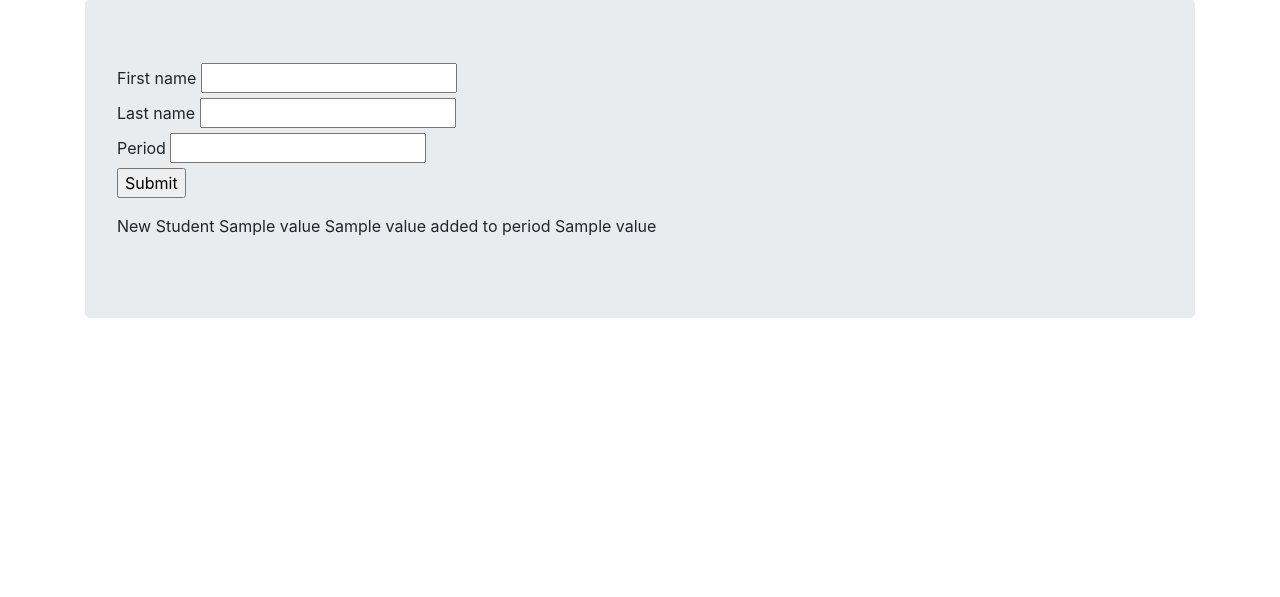
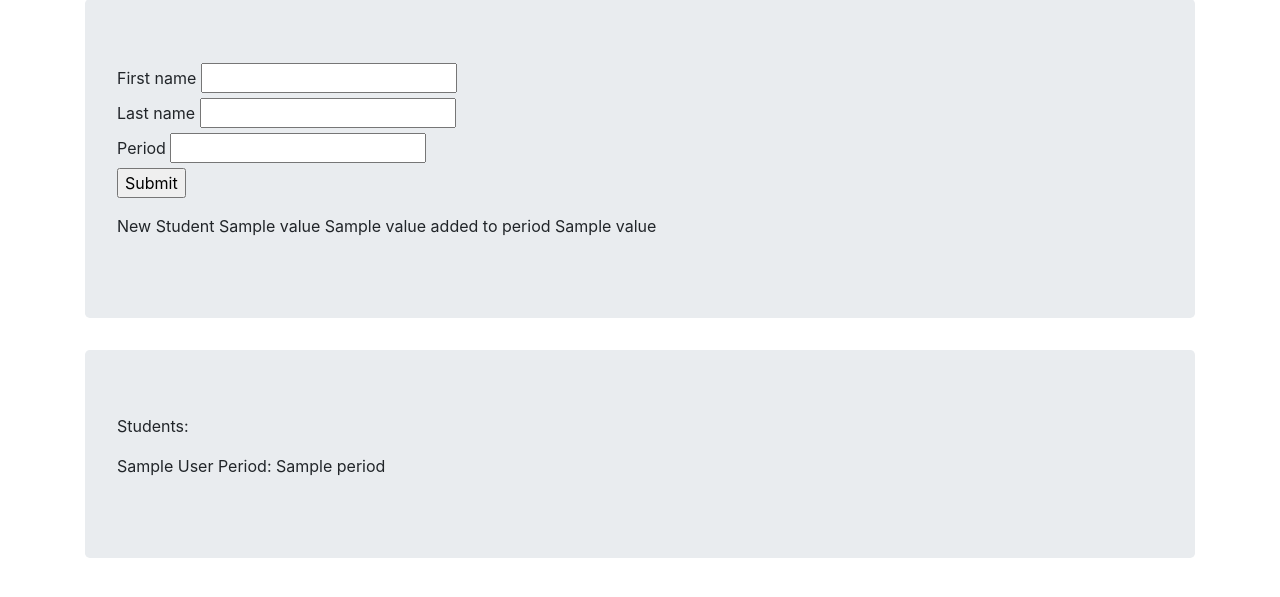
Before and after one commit to JacktonL/ComputerInventory, a Python web app: template templates/students.html in a window 1280 px wide. Shown: the part 57-654 px from the top of the page. Run offline with Jinja, Linux system fonts and the light colour scheme; the template is opened without the code that fills it: most values are stand-ins (such as "Sample title", 1, 10 or a date in 2020); form fields are guessed from the names that the template uses; some libraries are stand-ins or nearby versions.

Commit message:
student page update with db connection

```diff
--- a/__init__.py
+++ b/__init__.py
@@ -5,5 +5,5 @@ from flask_debugtoolbar import DebugToolbarExtension
 
 app = Flask(__name__)
 app.config["SECRET_KEY"] = "abc"
-connect("computerinv")
+connect("computerinv", host="mongodb://admin:Hugabuga3@ds149672.mlab.com:49672/computerinv")
 from routes import *
--- a/routes/students.py
+++ b/routes/students.py
@@ -21,4 +21,4 @@ def students():
         newStudent.last_name = last_name
         newStudent.period = period
         newStudent.save()
-    return render_template("students.html", form=form, value=value)
+    return render_template("students.html", form=form, value=value, students=Student.objects)
--- a/templates/students.html
+++ b/templates/students.html
@@ -22,4 +22,10 @@
             {% endif %}
         </form>
     </div>
+    <div class="jumbotron">
+        <p>Students:</p>
+        {% for i in students %}
+            <p>{{ i.first_name }} {{ i.last_name }} Period: {{ i.period }}</p>
+        {% endfor %}
+    </div>
 {% endblock %}
```
